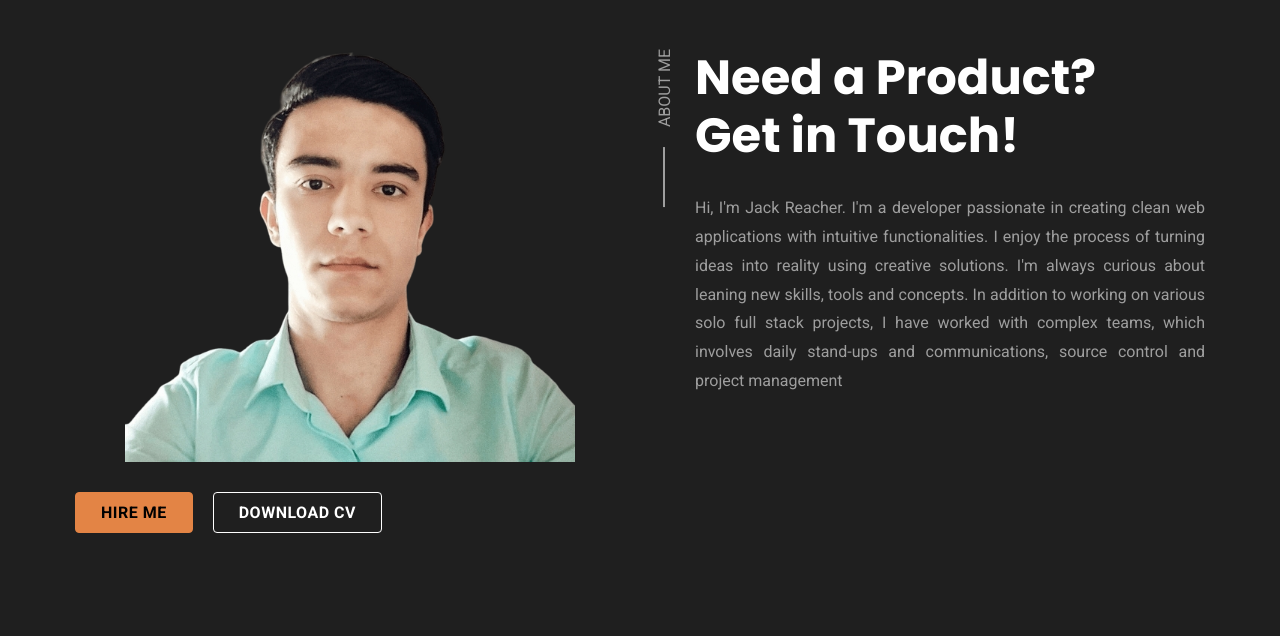
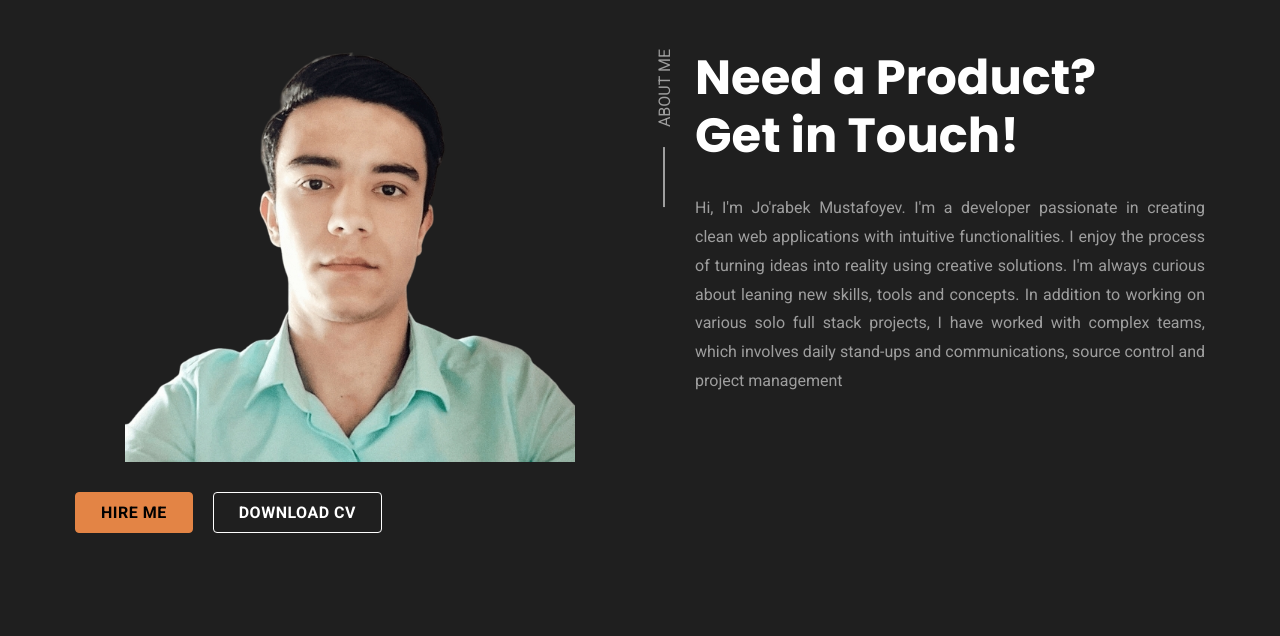
Before and after one commit to Mustafoyev17/portfoliofull, a Node server app: page /port in a window 1280 px wide. Shown: the part 1321-1957 px from the top of the page. Run offline with Node 20, Linux system fonts and the light colour scheme; some libraries are stand-ins or nearby versions; some web fonts are replaced.

Commit message:
Codes update: [new image and information update]

```diff
--- a/views/port.ejs
+++ b/views/port.ejs
@@ -558,7 +558,7 @@ textarea.input-field { min-height: 60px; height: 120px; max-height: 200px; resiz
                 <div class="about-content section-content">
                     <p class="section-subtitle">About me</p>
                     <h2 class="h2 section-title">Need a Product? Get in Touch!</h2>
-                    <p class="section-text">Hi, I'm Jack Reacher. I'm a developer passionate in creating clean web applications with intuitive functionalities. I enjoy the process of turning ideas into reality using creative solutions. I'm always curious about leaning new skills, tools and concepts. In addition to working on various solo full stack projects, I have worked with complex teams, which involves daily stand-ups and communications, source control and project management</p>
+                    <p class="section-text">Hi, I'm Jo'rabek Mustafoyev. I'm a developer passionate in creating clean web applications with intuitive functionalities. I enjoy the process of turning ideas into reality using creative solutions. I'm always curious about leaning new skills, tools and concepts. In addition to working on various solo full stack projects, I have worked with complex teams, which involves daily stand-ups and communications, source control and project management</p>
                 </div>
 
                 <div class="btn-group">
```
